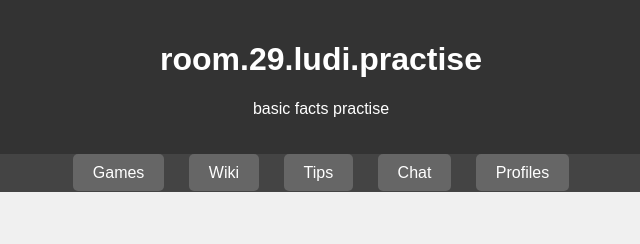
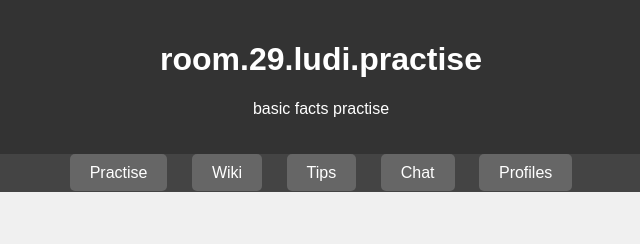
Before and after one commit to realyosuns/room.29.ludi.practise, a plain HTML site: page index.html in a window 1280 px wide. Shown: the top 244 px of the page, 319-959 px from the left. Drawn offline with Linux system fonts and the light colour scheme.

Commit message:
Update index.html

```diff
--- a/index.html
+++ b/index.html
@@ -12,7 +12,7 @@
     </header>
 
     <nav>
-        <a href="games/">Games</a>
+        <a href="practise/">Practise</a>
         <a href="wiki/">Wiki</a>
         <a href="tips/">Tips</a>
         <a href="chat/">Chat</a>
```
